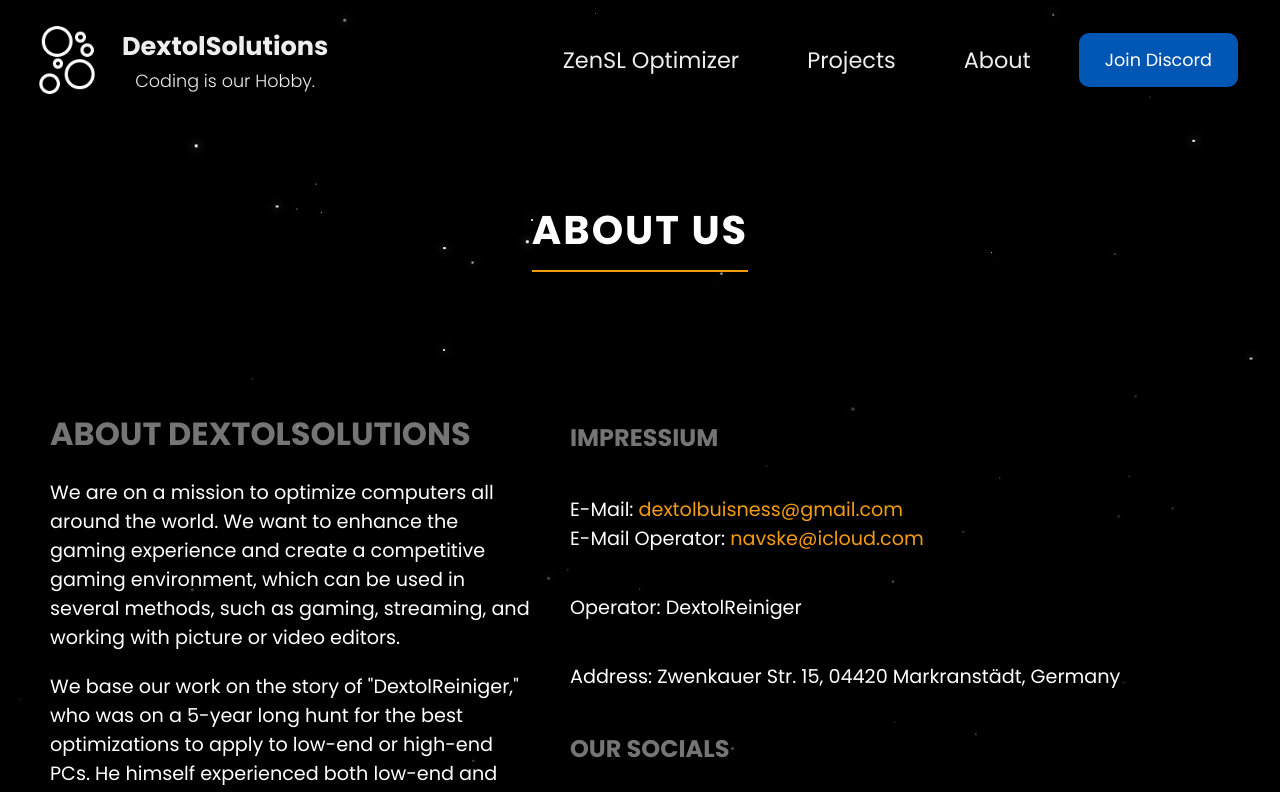
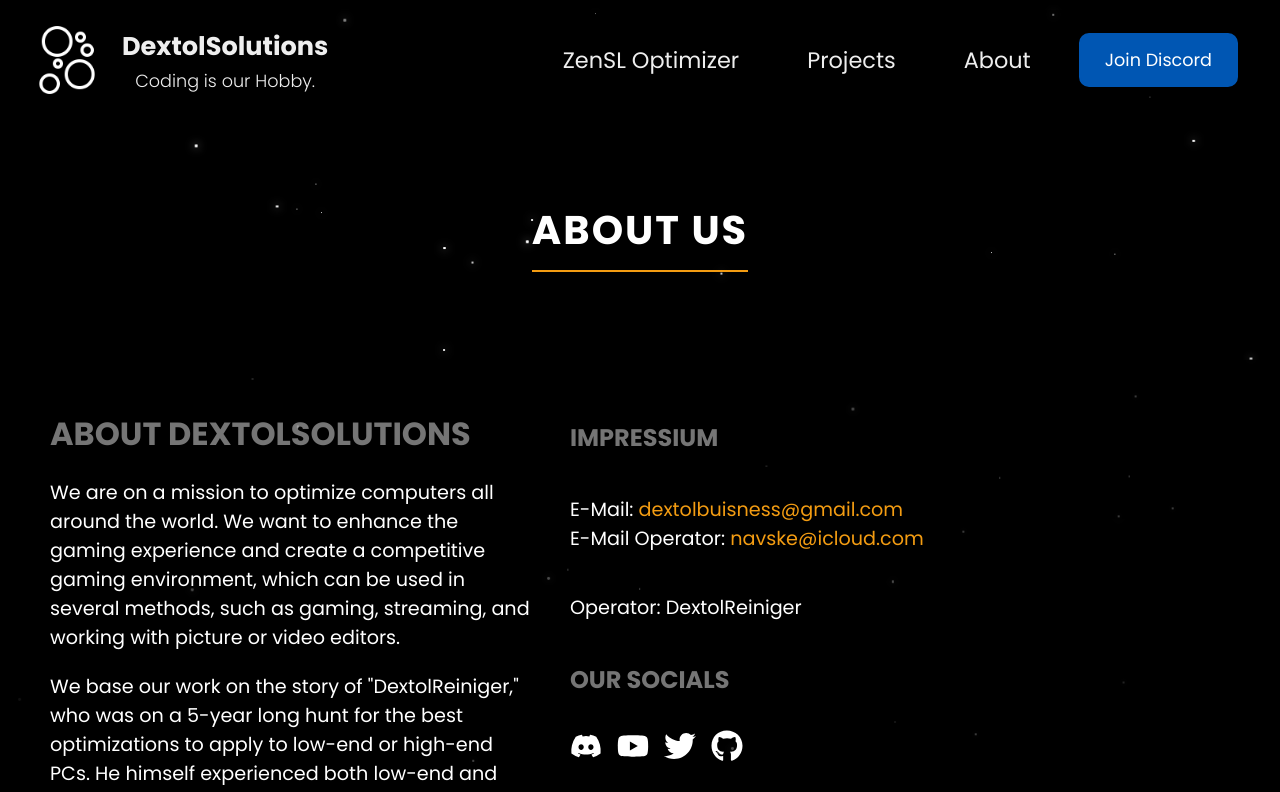
Before and after one commit to DextolSolutions/dextolsolutions-web, a React (Create React App) app: page /about in a window 1280 px wide. Shown: the top 792 px of the page. Built offline with nearby package versions, Linux system fonts and the light colour scheme.

Commit message:
Updated About Page

```diff
--- a/src/components/About.js
+++ b/src/components/About.js
@@ -49,7 +49,7 @@
           E-Mail: <a href="mailto:dextolbuisness@gmail.com">dextolbuisness@gmail.com</a><br/>E-Mail Operator: <a href="mailto:navske@icloud.com">navske@icloud.com</a>
           </p>
           <p className="about-text">Operator: DextolReiniger</p>
-          <p className="about-text">Address: Zwenkauer Str. 15, 04420 Markranstädt, Germany</p>
+          {/* <p className="about-text">Address: undefined</p> */}
 
           <h2 className="about-subheading">OUR SOCIALS</h2>
           <div className="social-icons">
```
